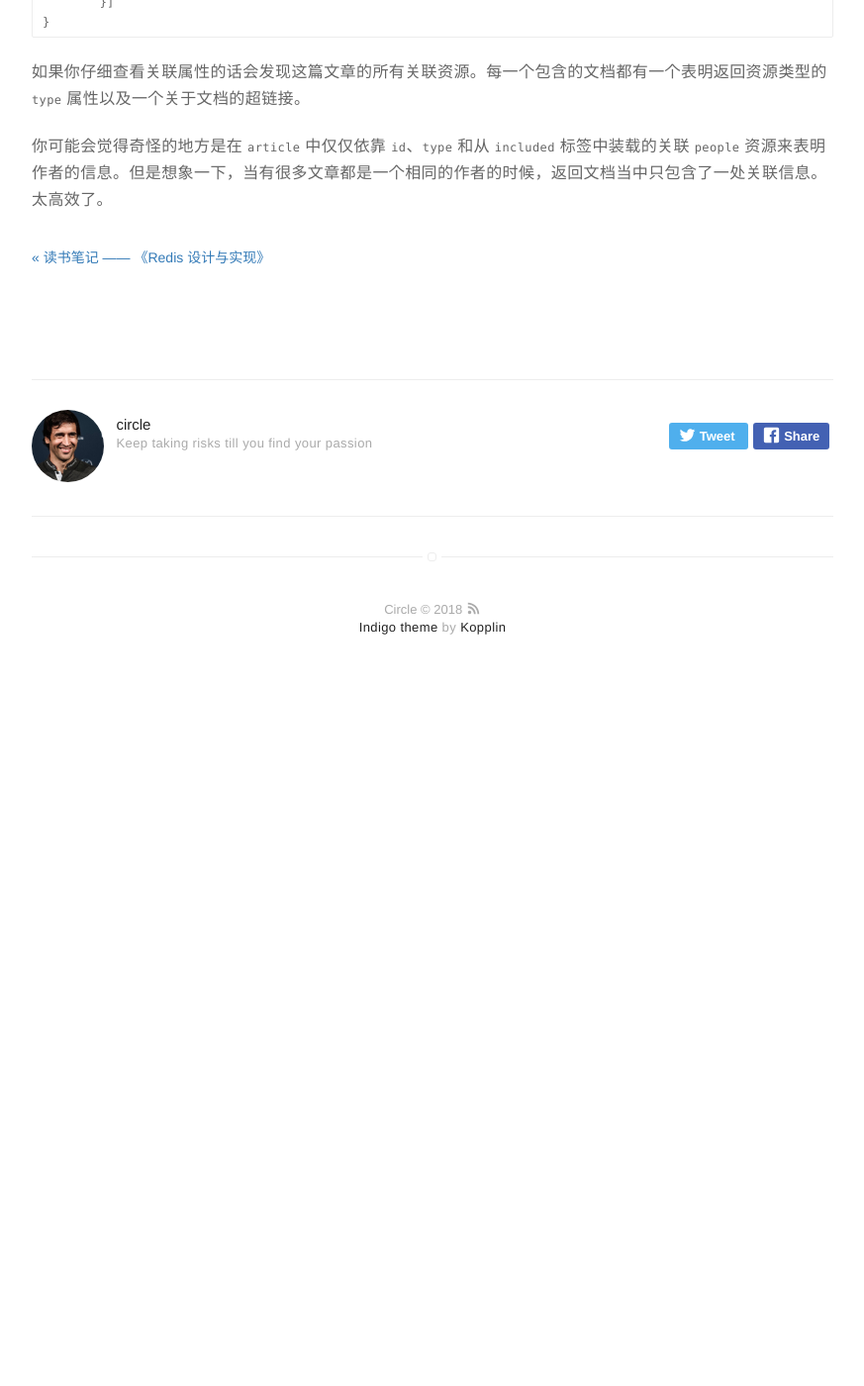
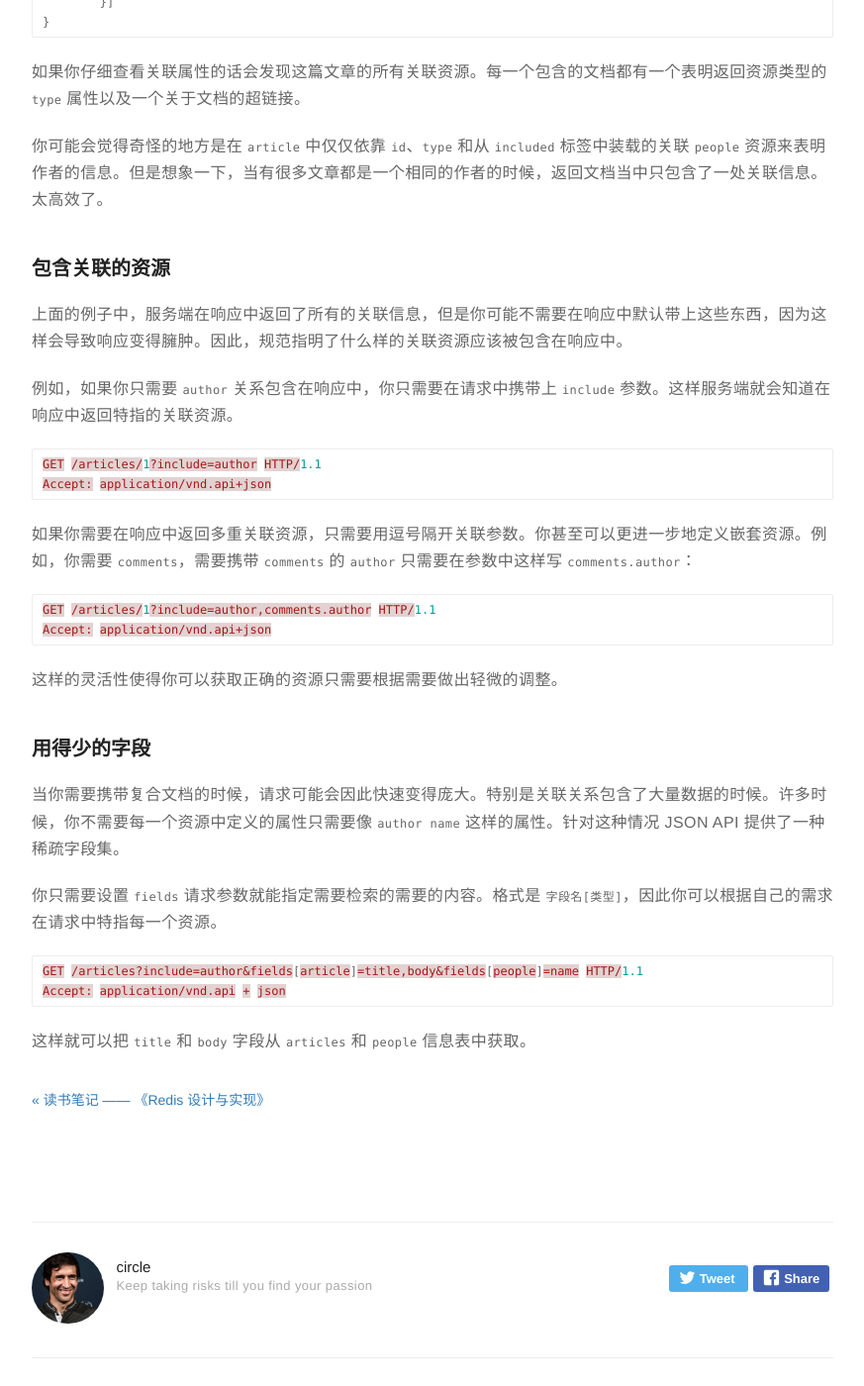
Before and after one commit to rust17/blog, a Jekyll site: the page built from _posts/2018-11-03-Introduction-to-the-JSON-API.markdown, in a window 1280 px wide and 1400 px high, scrolled down 3337 px. Shown: the whole window at 99% size, without its empty margins (203-1076 px from the left). Built offline with Jekyll 4.4.1, drawn with Linux system fonts in a browser that asks for light colours; comment, search, counter and statistics services are not loaded; before the commit the page ends 4042 px from its top, so only the background shows below that.

Commit message:
update article -- Introduction to the JSON API

````diff
--- a/_posts/2018-11-03-Introduction-to-the-JSON-API.markdown
+++ b/_posts/2018-11-03-Introduction-to-the-JSON-API.markdown
@@ -155,3 +155,37 @@ Accept: application/vnd.api+json
 如果你仔细查看关联属性的话会发现这篇文章的所有关联资源。每一个包含的文档都有一个表明返回资源类型的 `type` 属性以及一个关于文档的超链接。
 
 你可能会觉得奇怪的地方是在 `article` 中仅仅依靠 `id`、`type` 和从 `included` 标签中装载的关联 `people` 资源来表明作者的信息。但是想象一下，当有很多文章都是一个相同的作者的时候，返回文档当中只包含了一处关联信息。太高效了。
+
+### 包含关联的资源
+
+上面的例子中，服务端在响应中返回了所有的关联信息，但是你可能不需要在响应中默认带上这些东西，因为这样会导致响应变得臃肿。因此，规范指明了什么样的关联资源应该被包含在响应中。
+
+例如，如果你只需要 `author` 关系包含在响应中，你只需要在请求中携带上 `include` 参数。这样服务端就会知道在响应中返回特指的关联资源。
+
+```json
+GET /articles/1?include=author HTTP/1.1
+Accept: application/vnd.api+json
+```
+
+如果你需要在响应中返回多重关联资源，只需要用逗号隔开关联参数。你甚至可以更进一步地定义嵌套资源。例如，你需要 `comments`，需要携带 `comments` 的 `author` 只需要在参数中这样写 `comments.author`：
+
+```json
+GET /articles/1?include=author,comments.author HTTP/1.1
+Accept: application/vnd.api+json
+```
+
+这样的灵活性使得你可以获取正确的资源只需要根据需要做出轻微的调整。
+
+### 用得少的字段
+
+当你需要携带复合文档的时候，请求可能会因此快速变得庞大。特别是关联关系包含了大量数据的时候。许多时候，你不需要每一个资源中定义的属性只需要像 `author name` 这样的属性。针对这种情况 JSON API 提供了一种稀疏字段集。
+
+你只需要设置 `fields` 请求参数就能指定需要检索的需要的内容。格式是 `字段名[类型]`，因此你可以根据自己的需求在请求中特指每一个资源。
+
+
+```json
+GET /articles?include=author&fields[article]=title,body&fields[people]=name HTTP/1.1
+Accept: application/vnd.api + json
+```
+
+这样就可以把 `title` 和 `body` 字段从 `articles` 和 `people` 信息表中获取。
````
